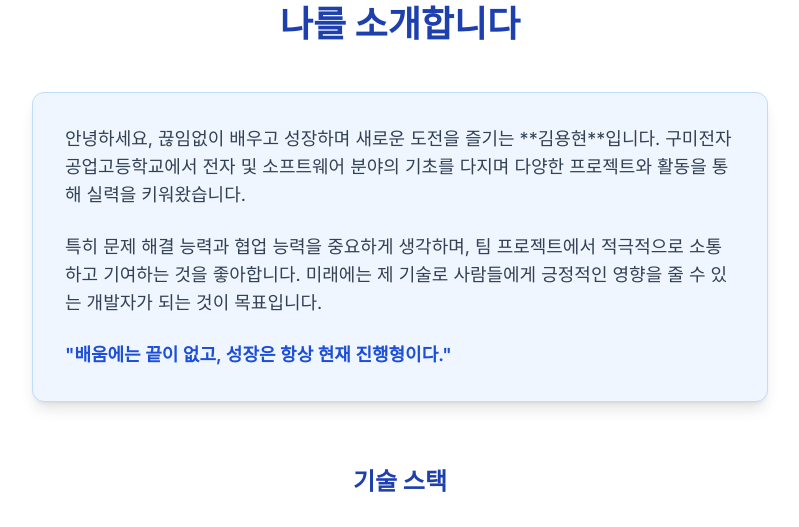
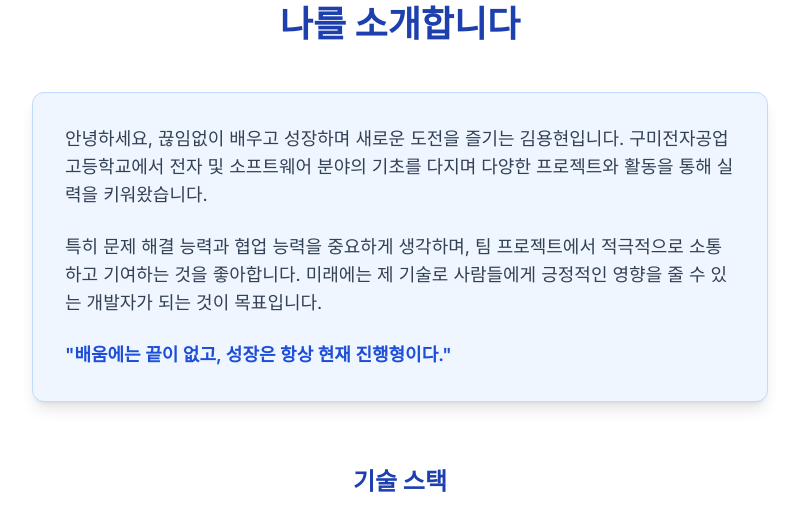
Before and after one commit to yhkim-dev1/yhkim-dev1.github.io, a plain HTML site: page index.html in a window 1280 px wide. Shown: the part 940-1467 px from the top of the page, without its empty margins (240-1039 px from the left). Drawn offline with nearby package versions, Linux system fonts and the light colour scheme; files whose address does not match are found by name.

Commit message:
web code update

```diff
--- a/index.html
+++ b/index.html
@@ -268,7 +268,7 @@
                 <h2 class="text-3xl md:text-4xl font-bold text-center mb-12 text-blue-800">나를 소개합니다</h2>
                 <div class="bg-blue-50 p-6 sm:p-8 rounded-xl shadow-lg border border-blue-200">
                     <p class="text-base sm:text-lg leading-relaxed mb-6">
-                        안녕하세요, 끊임없이 배우고 성장하며 새로운 도전을 즐기는 **김용현**입니다. 구미전자공업고등학교에서 전자 및 소프트웨어 분야의 기초를 다지며 다양한 프로젝트와 활동을 통해 실력을 키워왔습니다.
+                        안녕하세요, 끊임없이 배우고 성장하며 새로운 도전을 즐기는 김용현입니다. 구미전자공업고등학교에서 전자 및 소프트웨어 분야의 기초를 다지며 다양한 프로젝트와 활동을 통해 실력을 키워왔습니다.
                     </p>
                     <p class="text-base sm:text-lg leading-relaxed mb-6">
                         특히 문제 해결 능력과 협업 능력을 중요하게 생각하며, 팀 프로젝트에서 적극적으로 소통하고 기여하는 것을 좋아합니다. 미래에는 제 기술로 사람들에게 긍정적인 영향을 줄 수 있는 개발자가 되는 것이 목표입니다.
```
